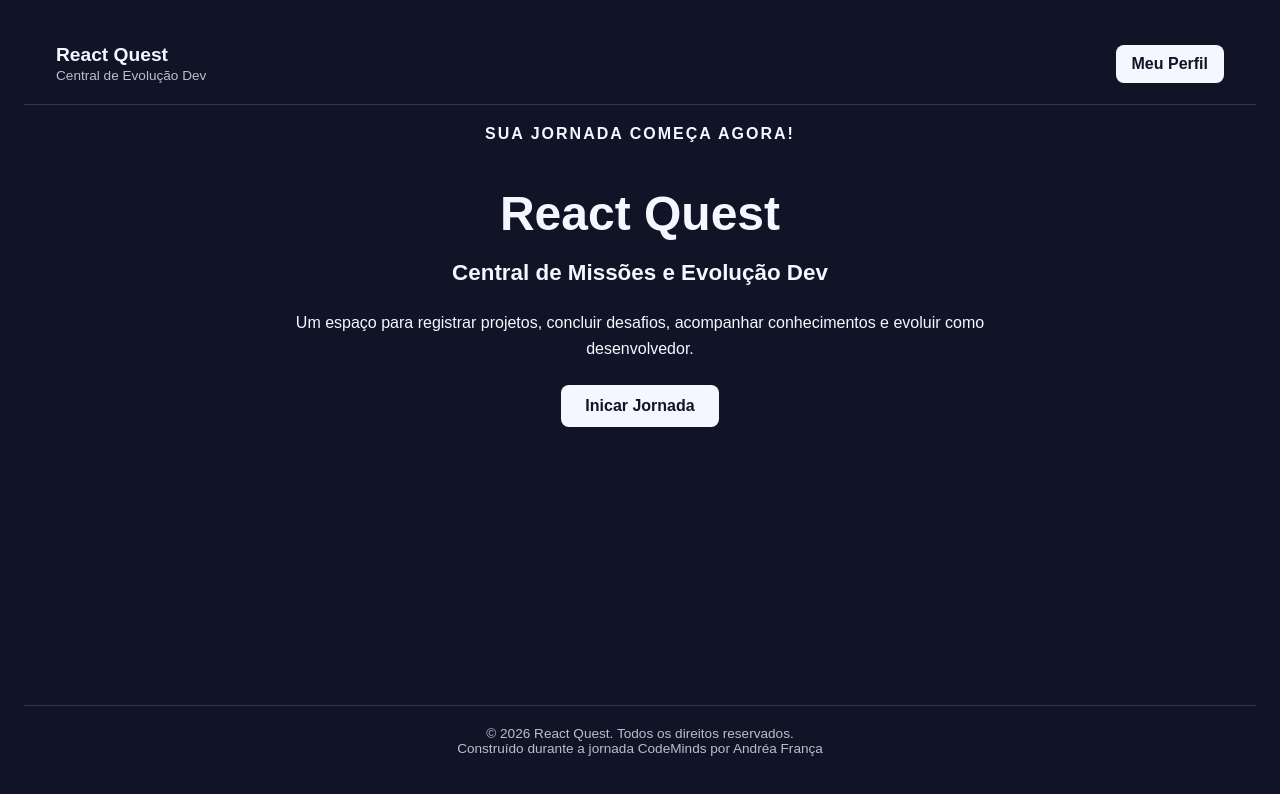
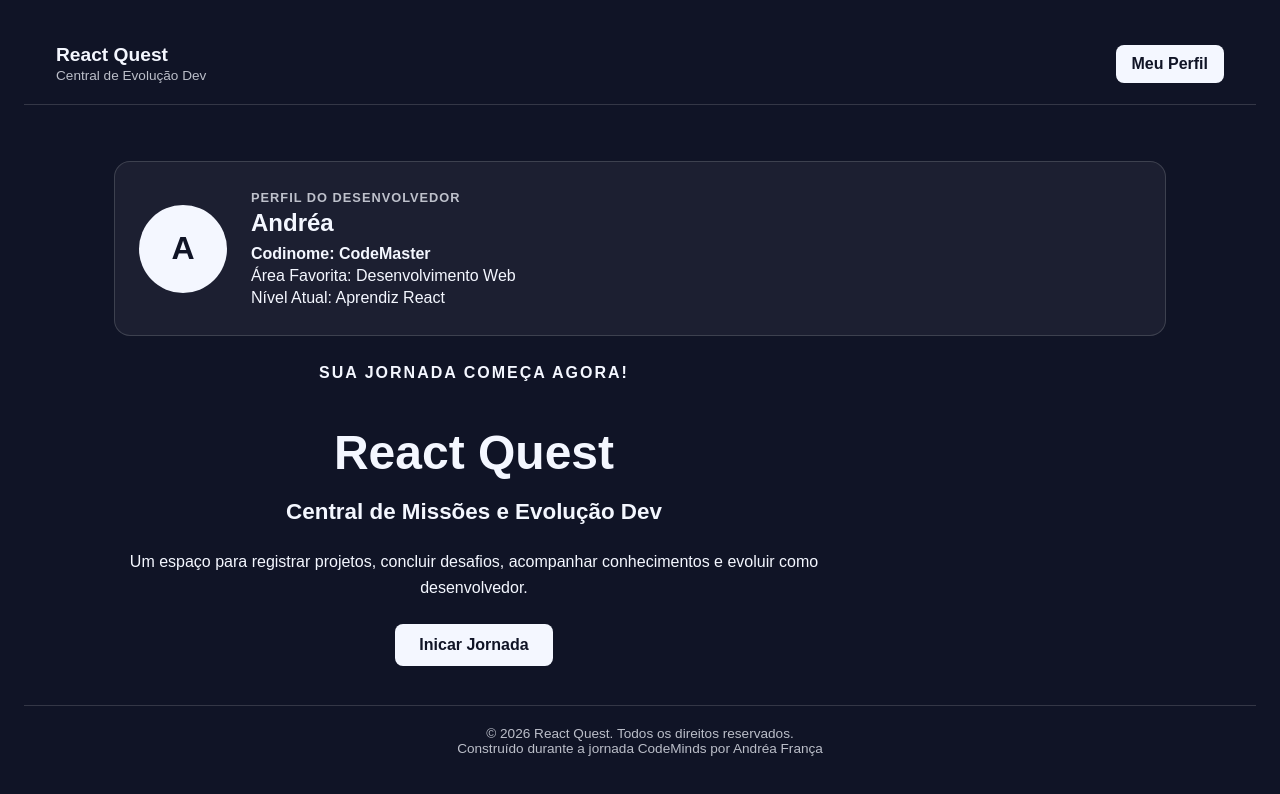
Before and after one commit to dejandrea/React-Quest, a React (Vite) app: page / in a window 1280 px wide. Shown: the top 794 px of the page. Built offline with nearby package versions, Linux system fonts and the light colour scheme.

Commit message:
feat:profileCard

```diff
--- a/src/App.css
+++ b/src/App.css
@@ -6,3 +6,11 @@
   /* justify-content: center; */
   padding:24px;
 }
+
+.dashboard{
+  width: 100%;
+  max-width:1100px;
+  flex:1;
+  margin:0 auto;
+  padding: 32px 24px;
+}
--- a/src/App.jsx
+++ b/src/App.jsx
@@ -2,12 +2,21 @@ import './App.css'
 import Header from './components/Header'
 import Welcome from './components/Welcome'
 import Footer from './components/Footer'
+import ProfileCard from './components/ProfileCard'
 
 function App(){
   return(
     <main className="app">
       <Header />
-      <Welcome />
+      <div className="dashboard">
+        <ProfileCard
+          name="Andréa"
+          codename="CodeMaster"
+          favoriteArea="Desenvolvimento Web"
+          level="Aprendiz React"
+        />
+        <Welcome />
+      </div>
       <Footer />
     </main>
   )
--- a/src/components/Footer.jsx
+++ b/src/components/Footer.jsx
@@ -1,4 +1,4 @@
-import '../CSS/Footer.css'
+import './Footer.css'
 function Footer() {
   return (
     <footer className="footer">
--- a/src/components/Header.jsx
+++ b/src/components/Header.jsx
@@ -1,4 +1,4 @@
-import "../CSS/Header.css"
+import "./Header.css"
 
 function Header(){
     return (
--- /dev/null
+++ b/src/components/ProfileCard.css
@@ -0,0 +1,49 @@
+.profile-card{
+    display:flex;
+    align-items:center;
+    gap:24px;
+    margin-top:24px;
+    margin-bottom:24px;
+    padding:24px;
+    border: 1px solid rgba(255, 255, 255, 0.15);
+    border-radius:16px;
+    background:rgba(255, 255, 255, 0.05);
+    -webkit-border-radius:16px;
+    -moz-border-radius:16px;
+    -ms-border-radius:16px;
+    -o-border-radius:16px;
+}
+
+.profile-card__avatar{
+    width:88px;
+    height:88px;
+    display:flex;
+    align-items:center;
+    justify-content:center;
+    flex-shrink: 0;
+    border-radius:50%;
+    background:#f4f7ff;
+    color: #101426;
+    font-size: 2rem;
+    font-weight: 700;
+}
+
+.profile-card__content h2 {
+  margin: 4px 0 8px;
+}
+
+.profile-card__content p {
+  margin: 4px 0;
+}
+
+.profile-card__label {
+  font-size: 0.8rem;
+  font-weight: 700;
+  letter-spacing: 1px;
+  text-transform: uppercase;
+  opacity: 0.75;
+}
+
+.profile-card__codename {
+  font-weight: 700;
+}
--- /dev/null
+++ b/src/components/ProfileCard.jsx
@@ -0,0 +1,25 @@
+import './ProfileCard.css'
+
+function ProfileCard({name, codename, favoriteArea, level}){
+    return(
+        <section className="profile-card">
+            <div className="profile-card__avatar">
+                {name.charAt(0).toUpperCase()}
+            </div>
+
+            <div className="profile-card__content">
+                <p className="profile-card__label">Perfil do desenvolvedor</p>
+
+                <h2>{name}</h2>
+
+                <p className="profile-card__codename">Codinome: {codename}</p>
+
+                <p>Área Favorita: {favoriteArea}</p>
+
+                <p>Nível Atual: {level}</p>
+            </div>
+        </section>
+    )
+}
+
+export default ProfileCard
--- a/src/components/Welcome.jsx
+++ b/src/components/Welcome.jsx
@@ -1,4 +1,4 @@
-import '../CSS/Welcome.css'
+import './Welcome.css'
 function Welcome() {
   return (
     <section className="welcome">
```
Also changed, not shown: src/components/Footer.css (renamed from src/CSS/Footer.css), src/components/Header.css (renamed from src/CSS/Header.css), src/components/Welcome.css (renamed from src/CSS/Welcome.css), 1 other file (tests, documents, lock files or other folders).
